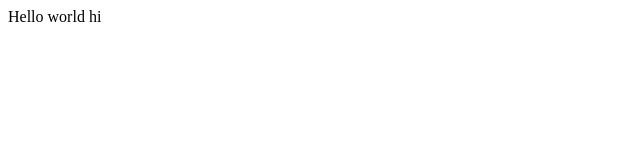
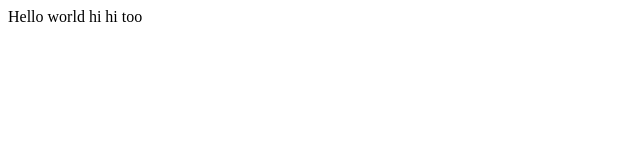
Before and after one commit to gdkllr/test, a plain HTML site: page index.html in a window 1280 px wide. Shown: the full height of the page, 0-640 px from the left. Drawn offline with Linux system fonts and the light colour scheme.

Commit message:
reply text hi with hi too

```diff
--- a/index.html
+++ b/index.html
@@ -5,5 +5,6 @@
   <body>
     Hello world
     hi
+    hi too
   </body>
 </html>
```
